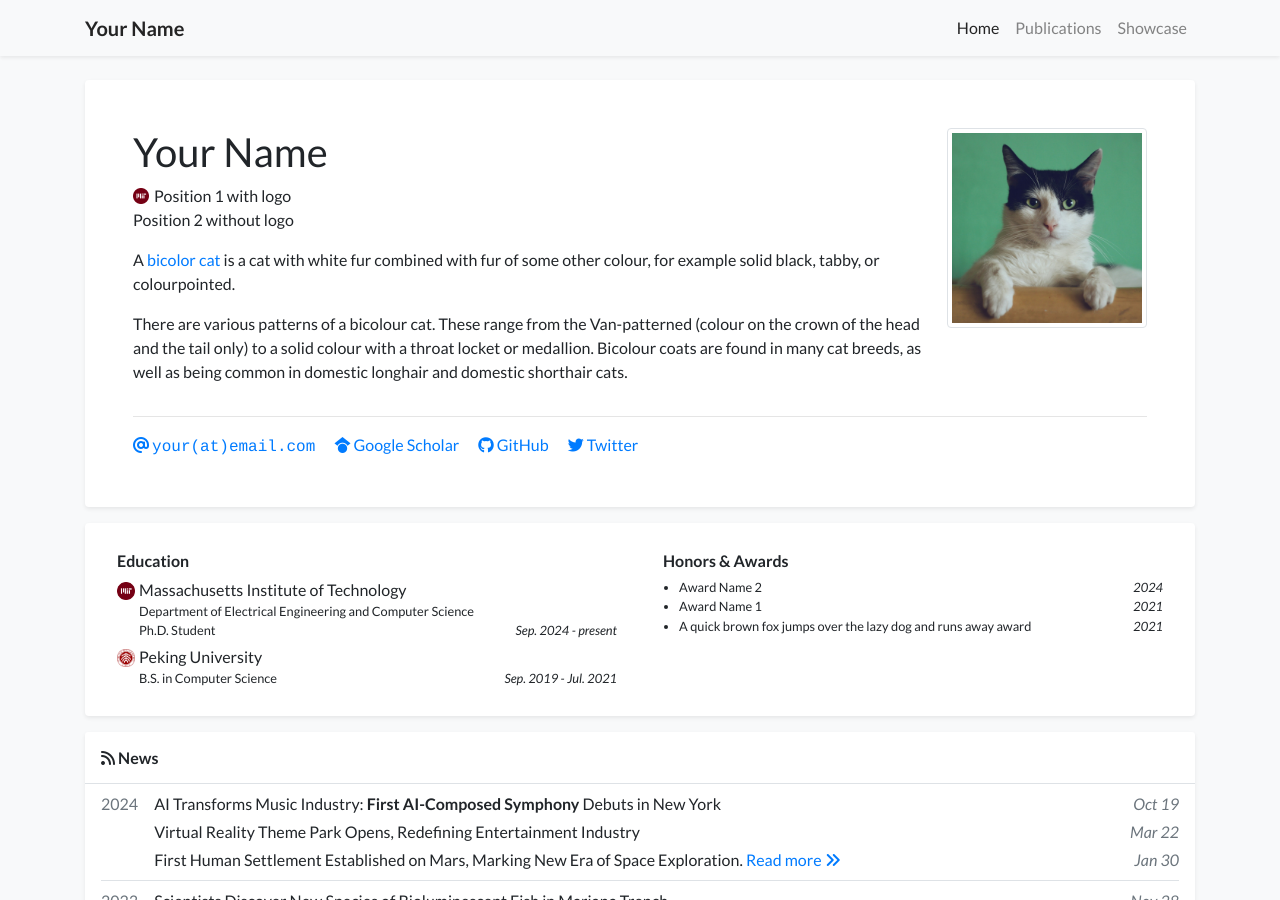
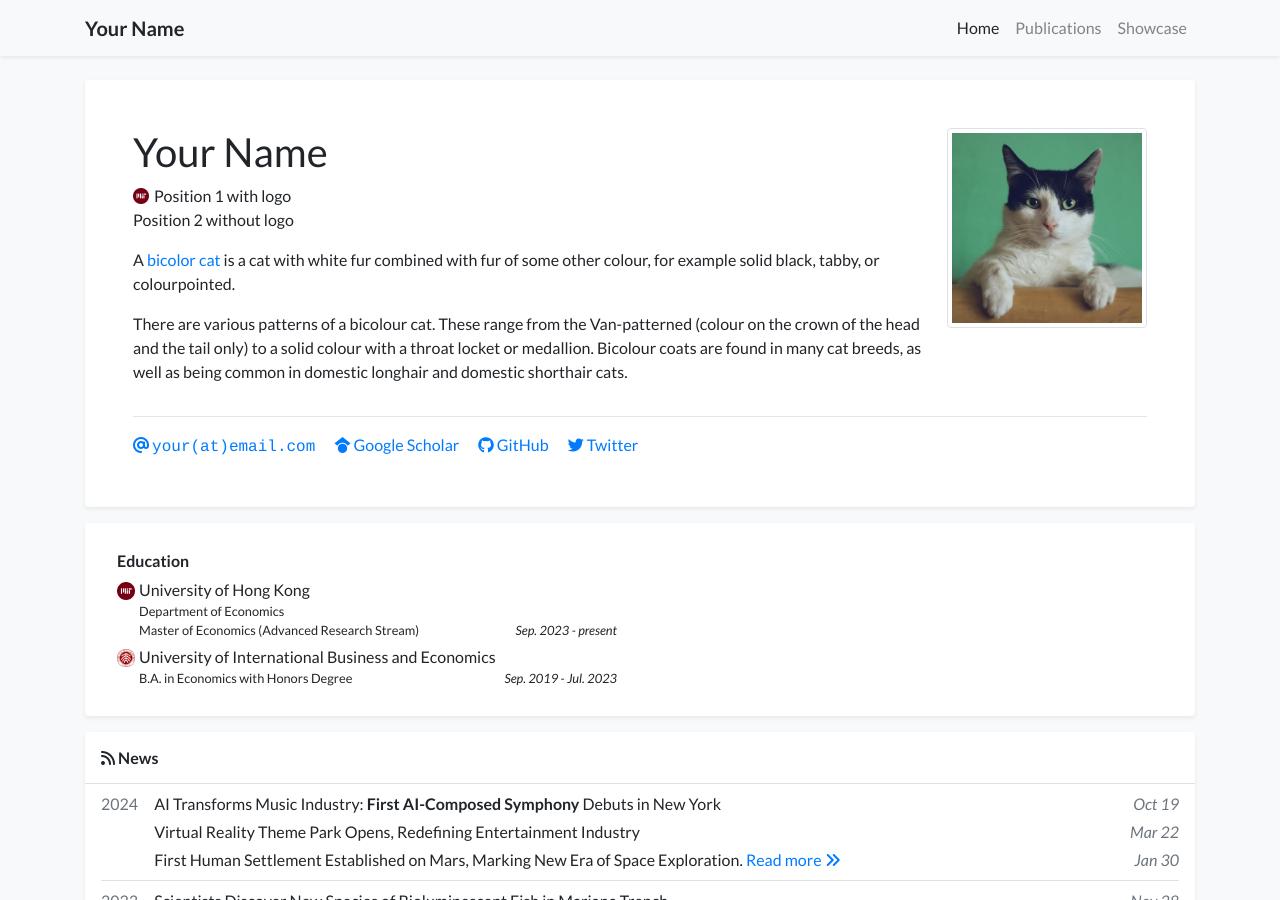
Before and after one commit to chenmeilin26/chenmeilin26.github.io, a Jekyll site: the page built from index.html, in a window 1280 px wide and 900 px high. Built offline with Jekyll 4.4.1, drawn with Linux system fonts in a browser that asks for light colours; nearby versions of some CDN libraries; a style sheet for code colours, icons or effects is not loaded.

Commit message:
Update profile.yml

```diff
--- a/_data/profile.yml
+++ b/_data/profile.yml
@@ -35,27 +35,21 @@ portrait_caption: >-
   Photo by Manja Vitolic on Unsplash (this caption is optional, comment it out to disable).
 
 education:
-- name: Massachusetts Institute of Technology
+- name: University of Hong Kong
   logo: /assets/images/badges/MIT_Social_circle.png
   position: >-
-    Department of Electrical Engineering and Computer Science <br/>
-    Ph.D. Student
-  date: Sep. 2024 - present
-- name: Peking University
+    Department of Economics <br/>
+    Master of Economics (Advanced Research Stream)
+  date: Sep. 2023 - present
+- name: University of International Business and Economics
   logo: /assets/images/badges/PKU_red.png
-  position: B.S. in Computer Science
-  date: Sep. 2019 - Jul. 2021
+  position: B.A. in Economics with Honors Degree
+  date: Sep. 2019 - Jul. 2023
 
-# experience:
-# - name: Peking University
-#   logo: /assets/images/badges/PKU_red.png
-#   position: Research Intern
-#   date: Sep. 2019 - Jul. 2021
 
-awards:
-- name: Award Name 2
-  date: 2024
-- name: Award Name 1
-  date: 2021
-- name: A quick brown fox jumps over the lazy dog and runs away award
-  date: 2021
+lifestyle:
+- name: Dancing (Choreography,Hip-Hop,K-Pop)
+- name: Traveling
+  #date: 2021
+#- name: A quick brown fox jumps over the lazy dog and runs away award
+  #date: 2021
```
